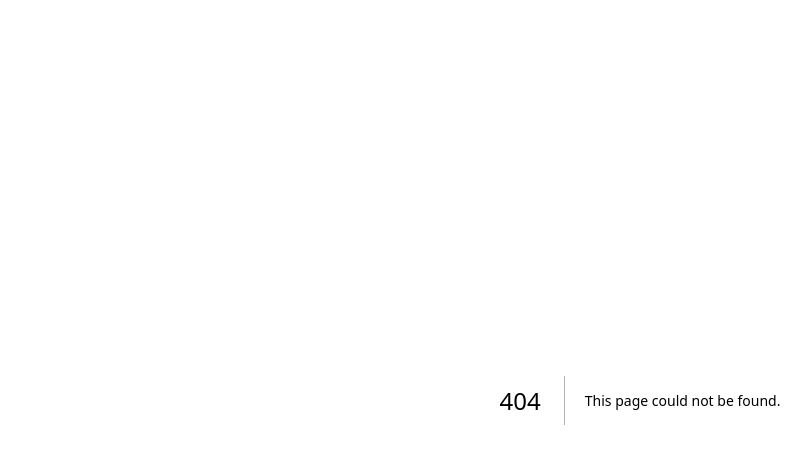
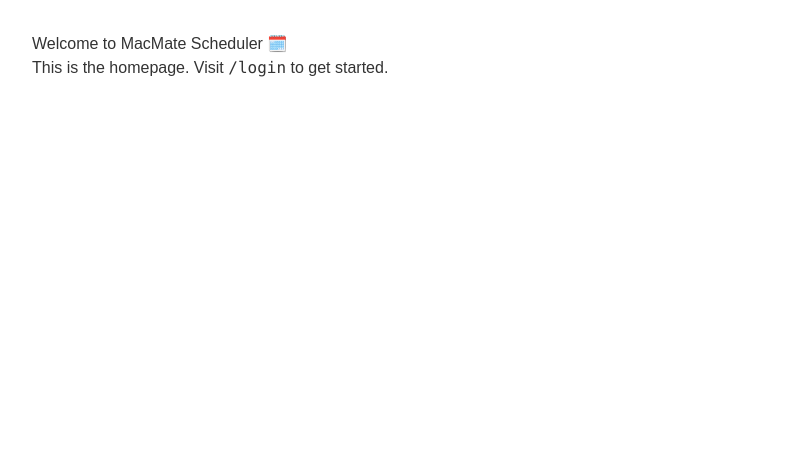
Before and after one commit to HetarthP/macmate-scheduler-frontend, a Next.js app: page / in a window 1280 px wide. Before the commit this address had no page. Shown: the top 464 px of the page, without its empty margins (0-811 px from the left). Built offline with nearby package versions, Linux system fonts and the light colour scheme.

Commit message:
Add homepage to fix 404

```diff
--- /dev/null
+++ b/src/app/page.tsx
@@ -0,0 +1,8 @@
+export default function Home() {
+  return (
+    <main style={{ padding: "2rem", fontFamily: "Arial", color: "#333" }}>
+      <h1>Welcome to MacMate Scheduler 🗓️</h1>
+      <p>This is the homepage. Visit <code>/login</code> to get started.</p>
+    </main>
+  );
+}
```
